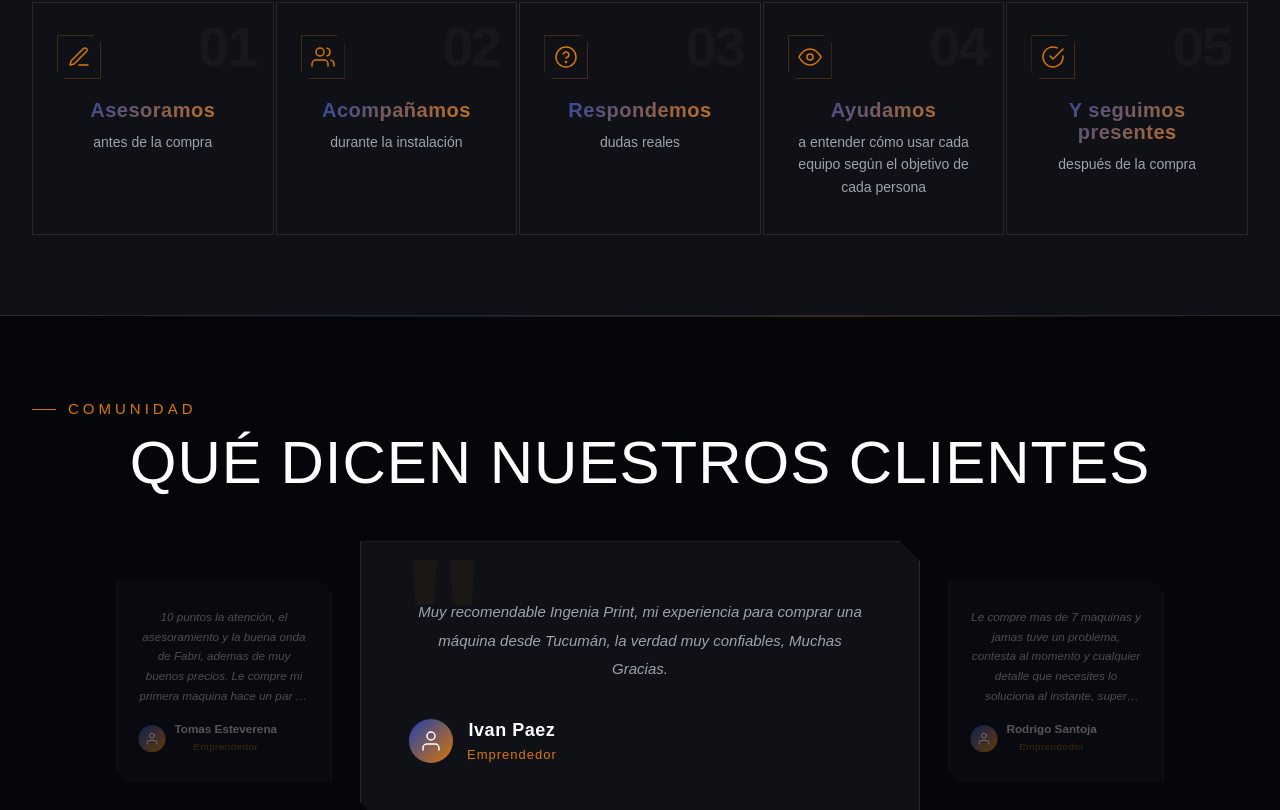
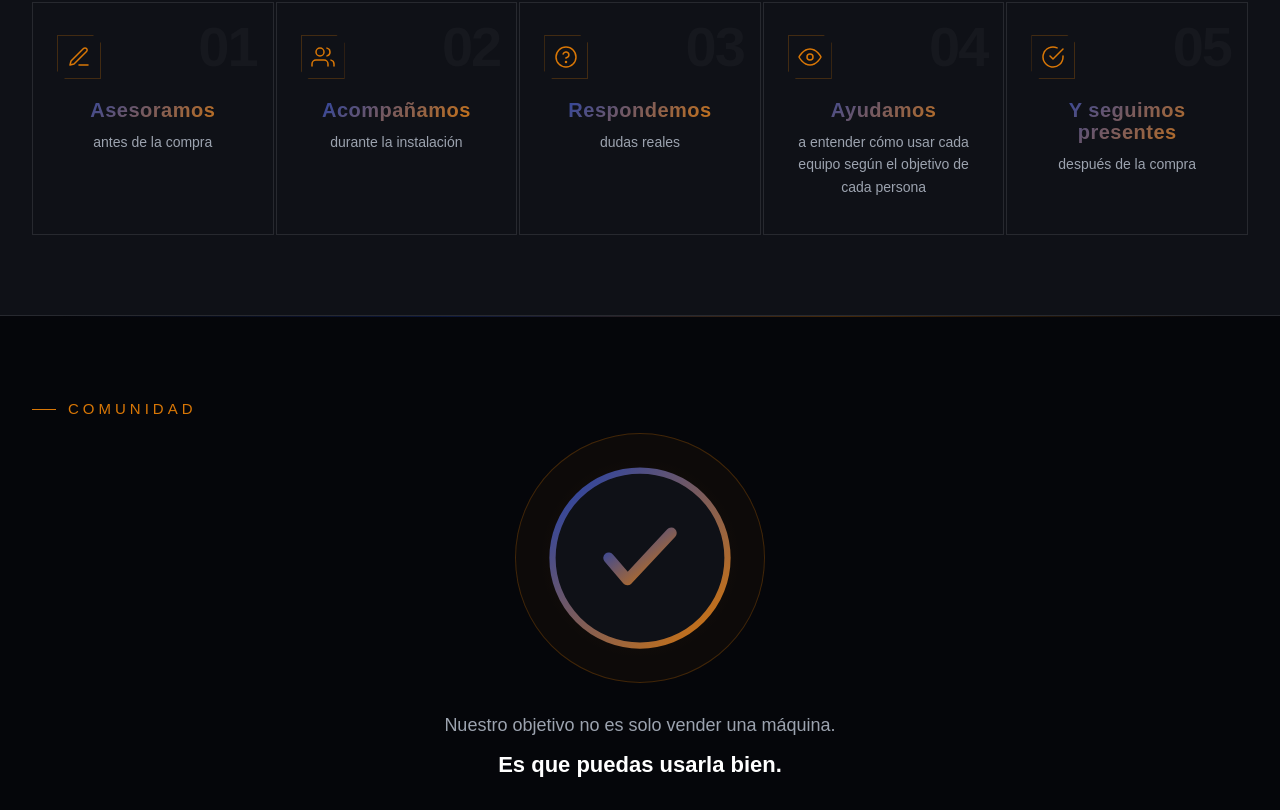
Before and after one commit to Nico0105/Ingenia-Print-Campus, a React (Create React App) app in the folder Frontend/: page /Nosotros in a window 1280 px wide. Shown: the part 1990-2800 px from the top of the page. Built offline with nearby package versions, Linux system fonts and the light colour scheme; no server answers.

Commit message:
changes in Nosotros

```diff
--- a/Frontend/src/Pages/Nosotros.css
+++ b/Frontend/src/Pages/Nosotros.css
@@ -707,6 +707,89 @@
   margin-top: 28px;
 }
 
+/* ── PROPÓSITO ── */
+.nosotros .nos-proposito-inner {
+  display: flex;
+  flex-direction: column;
+  align-items: center;
+  text-align: center;
+  max-width: 480px;
+  margin: 0 auto 0;
+}
+
+.nosotros .nos-proposito-icon-wrap {
+  width: 250px;
+  height: 250px;
+  display: flex;
+  align-items: center;
+  justify-content: center;
+  border: 1px solid rgba(217, 119, 6, 0.25);
+  border-radius: 50%;
+  margin-bottom: 28px;
+  color: #ffffff;
+  background: rgba(217, 119, 6, 0.04);
+}
+
+.nosotros .nos-proposito-text {
+  font-family: 'Poppins', sans-serif;
+  font-size: 18px;
+  color: var(--text-muted);
+  line-height: 1.6;
+  margin: 0 0 6px;
+}
+
+.nosotros .nos-proposito-highlight {
+  font-family: 'Poppins', sans-serif;
+  font-size: 22px;
+  font-weight: 700;
+  color: var(--text-primary);
+  margin: 0 0 32px;
+}
+
+.nosotros .nos-proposito-stat {
+  border: 1px solid var(--border-soft);
+  padding: 24px 48px;
+  background: var(--bg-soft);
+  clip-path: polygon(0 0, calc(100% - 12px) 0, 100% 12px, 100% 100%, 12px 100%, 0 calc(100% - 12px));
+  transition: border-color 0.3s;
+  min-width: 200px;
+}
+
+.nosotros .nos-proposito-stat:hover { border-color: rgba(217, 119, 6, 0.3); }
+
+.nosotros .nos-proposito-stat-number {
+  font-family: 'Poppins', sans-serif;
+  font-size: 48px;
+  font-weight: 700;
+  background: var(--gradient-tech);
+  -webkit-background-clip: text;
+  -webkit-text-fill-color: transparent;
+  background-clip: text;
+  line-height: 1;
+}
+
+.nosotros .nos-proposito-stat-label {
+  font-family: 'Poppins', sans-serif;
+  font-size: 15px;
+  font-weight: 600;
+  color: var(--text-primary);
+  margin-top: 4px;
+}
+
+.nosotros .nos-proposito-stat-desc {
+  font-family: 'Poppins', sans-serif;
+  font-size: 12px;
+  color: var(--text-muted);
+  margin-top: 4px;
+}
+
+/* separador interno entre propósito y testimonios */
+.nosotros .nos-proposito-divider {
+  height: 1px;
+  margin: 64px 0 56px;
+  background: linear-gradient(90deg, transparent, var(--border-soft), transparent);
+}
+
 /* ── RESPONSIVE ── */
 @media (max-width: 1024px) {
   .nosotros .nos-hero              { padding: 110px 30px 80px; }
--- a/Frontend/src/Pages/Nosotros.jsx
+++ b/Frontend/src/Pages/Nosotros.jsx
@@ -400,13 +400,55 @@ export default function Nosotros() {
 
       <div className="nos-divider" />
 
-      {/* TESTIMONIOS */}
-      <section className="nos-section">
-        <div className="nos-section-label">Comunidad</div>
+    {/* COMUNIDAD: PROPÓSITO + TESTIMONIOS */}
+    <section className="nos-section">
+      <div className="nos-section-label">Comunidad</div>
+
+      {/* Propósito */}
+      <div className="nos-proposito-inner">
+        <div className="nos-proposito-icon-wrap">
+        <svg viewBox="0 0 64 64" width="200" height="200" xmlns="http://www.w3.org/2000/svg">
+          <defs>
+            <linearGradient id="medallon-grad" x1="0%" y1="0%" x2="100%" y2="100%">
+              <stop offset="0%" stopColor="#1e40af" />
+              <stop offset="100%" stopColor="#d97706" />
+            </linearGradient>
+            <radialGradient id="medallon-glow" cx="50%" cy="50%" r="50%">
+              <stop offset="0%" stopColor="#1e40af" stopOpacity="0.12"/>
+              <stop offset="100%" stopColor="#d97706" stopOpacity="0"/>
+            </radialGradient>
+          </defs>
+
+          {/* Glow de fondo */}
+          <circle cx="32" cy="32" r="32" fill="url(#medallon-glow)"/>
+
+          {/* Círculo de fondo oscuro */}
+          <circle cx="32" cy="32" r="28" fill="#0f1117"/>
+          {/* Borde degradado */}
+          <circle cx="32" cy="32" r="28" fill="none"
+            stroke="url(#medallon-grad)" strokeWidth="2"/>
+          {/* Checkmark */}
+          <polyline points="22,32 28,39 42,24" fill="none"
+            stroke="url(#medallon-grad)" strokeWidth="3.5"
+            strokeLinecap="round" strokeLinejoin="round"/>
+        </svg>
+        </div>
+        <p className="nos-proposito-text">Nuestro objetivo no es solo vender una máquina.</p>
+        <p className="nos-proposito-highlight">Es que puedas usarla bien.</p>
+        <div className="nos-proposito-stat">
+          <div className="nos-proposito-stat-number">+500</div>
+          <div className="nos-proposito-stat-label">personas</div>
+          <div className="nos-proposito-stat-desc">que confiaron en nosotros</div>
+        </div>
+      </div>
+
+      {/* Divider interno */}
+      <div className="nos-proposito-divider" />
+
+        {/* Testimonios */}
         <h2 className="nos-section-title">QUÉ DICEN NUESTROS CLIENTES</h2>
         <TestimoniosCarousel items={testimoniosData} />
       </section>
-
       <div className="nos-divider" />
 
       {/* FOOTER */}
```
